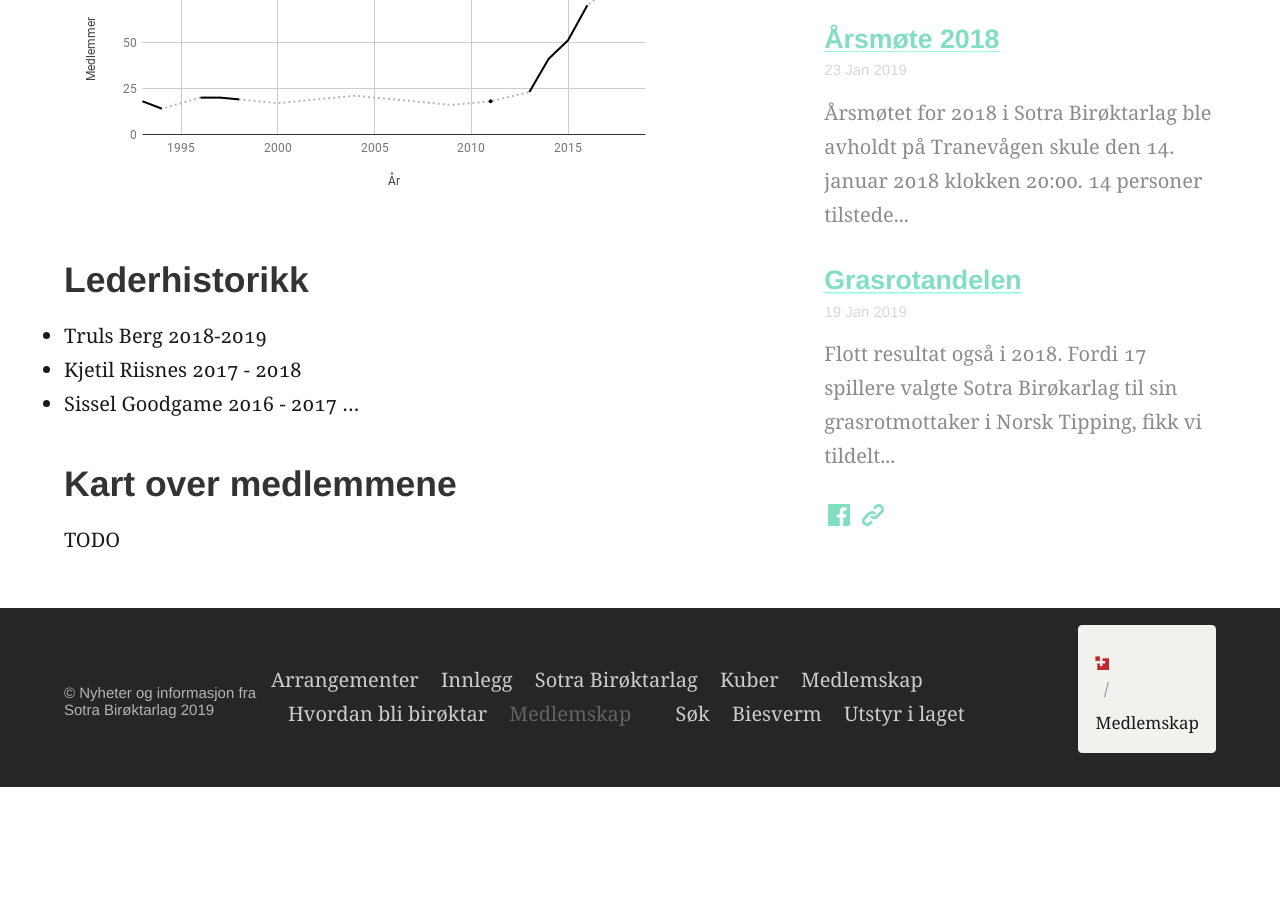
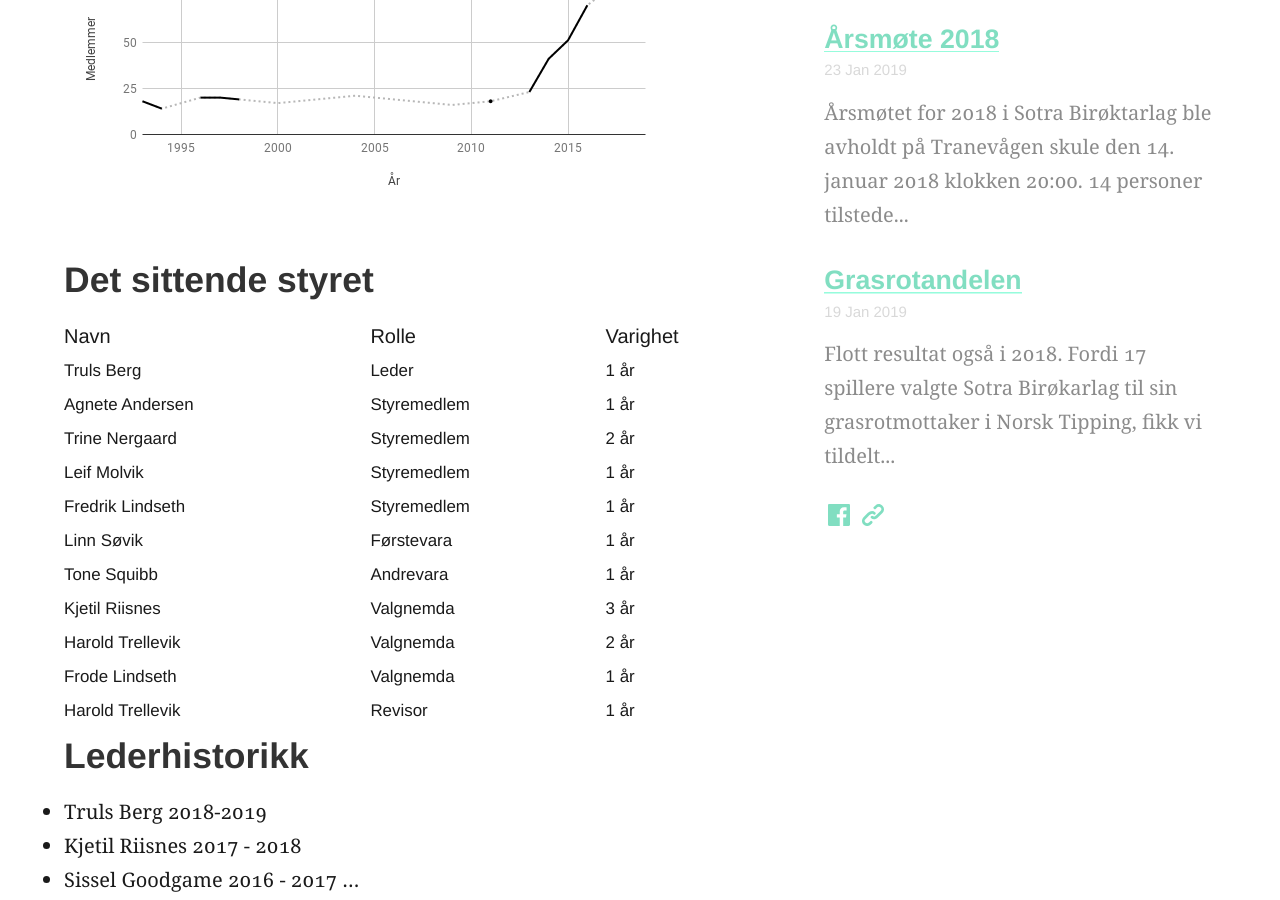
Before and after one commit to SotraBiroktarlag/sotrabirokt, a Jekyll site: the page built from om.md, in a window 1280 px wide and 900 px high, scrolled down 582 px. Built offline with Jekyll 4.4.1, drawn with Linux system fonts in a browser that asks for light colours; before the commit the page ends 1369 px from its top, so only the background shows below that.

Commit message:
La til det sittende styret

```diff
--- a/om.md
+++ b/om.md
@@ -11,13 +11,31 @@ Sotra Birøktarlag ble stiftet i 1978 og har hovedsaklig medlemmer fra Øygarden
 
 ![Medlemsutvikling](/assets/medlemsutvikling.png)
 
+## Det sittende styret
+
+| Navn             | Rolle       | Varighet |
+| ---------------- | ----------- | -------- |
+| Truls Berg       | Leder       | 1 år     |
+| Agnete Andersen  | Styremedlem | 1 år     |
+| Trine Nergaard   | Styremedlem | 2 år     |
+| Leif Molvik      | Styremedlem | 1 år     |
+| Fredrik Lindseth | Styremedlem | 1 år     |
+| Linn Søvik       | Førstevara  | 1 år     |
+| Tone Squibb      | Andrevara   | 1 år     |
+| Kjetil Riisnes   | Valgnemda   | 3 år     |
+| Harold Trellevik | Valgnemda   | 2 år     |
+| Frode Lindseth   | Valgnemda   | 1 år     |
+| Harold Trellevik | Revisor     | 1 år     |
+
 ## Lederhistorikk
 
 - Truls Berg 2018-2019
 - Kjetil Riisnes 2017 - 2018
 - Sissel Goodgame 2016 - 2017
-...
+  ...
 
+<!--
 ## Kart over medlemmene
 
 TODO
+-->
```
